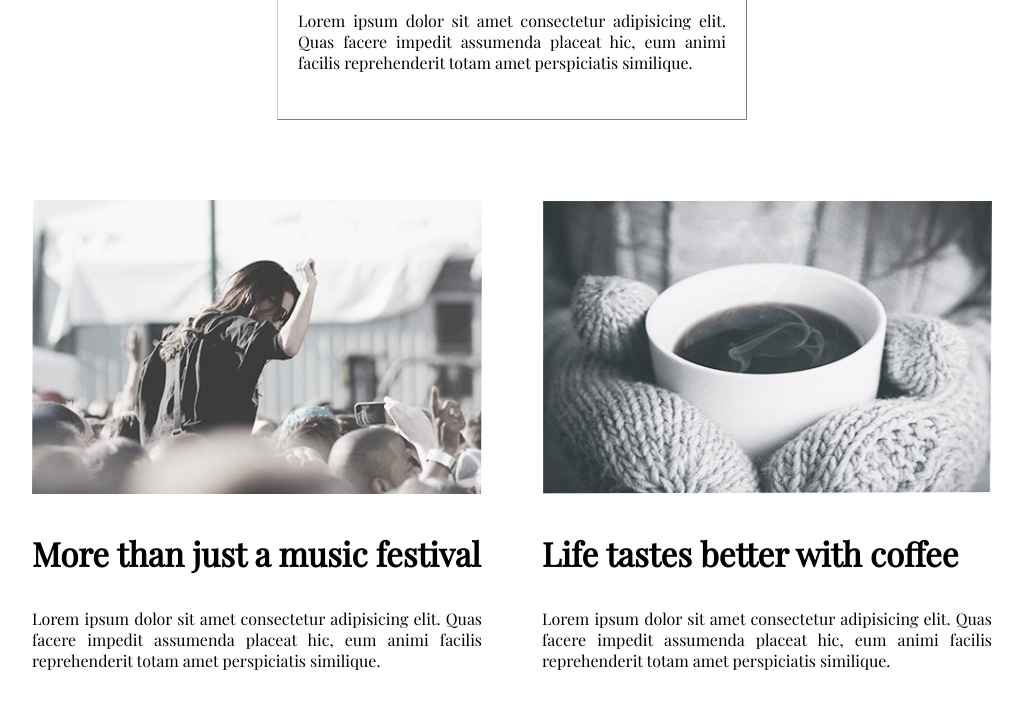
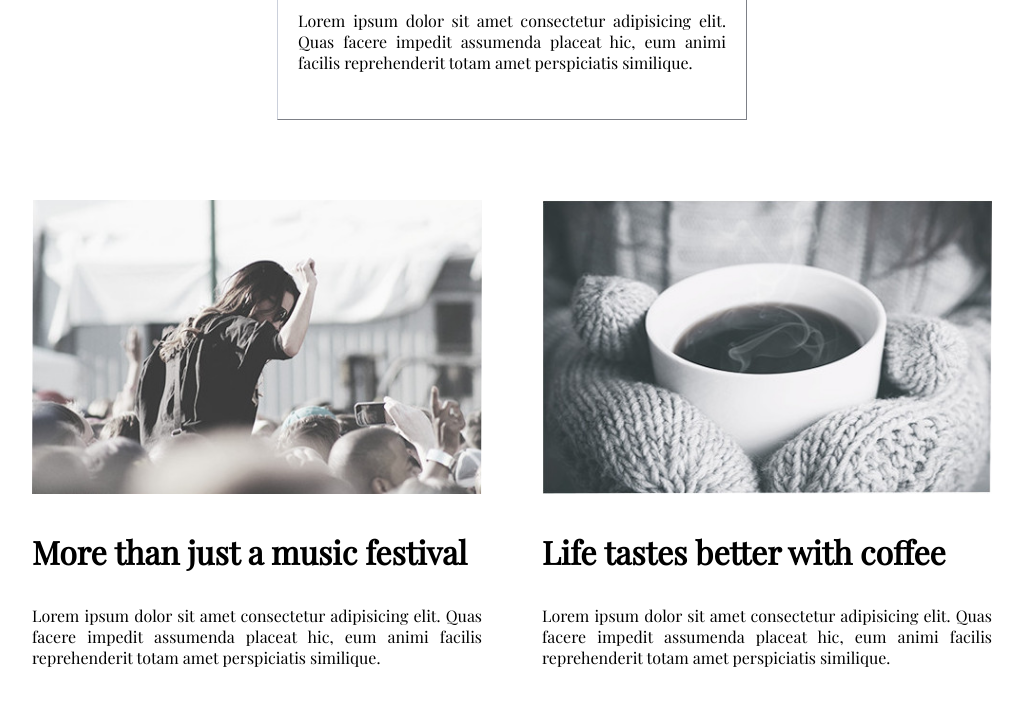
Before and after one commit to KseniyaRoskoshnaya/KseniyaRoskoshnaya.github.io, a plain HTML site: page Module-3/homework.html in a window 1280 px wide. Shown: the part 569-1278 px from the top of the page, without its empty margins (128-1151 px from the left). Drawn offline with nearby package versions, Linux system fonts and the light colour scheme.

Commit message:
module-3

```diff
--- a/Module-3/homework.css
+++ b/Module-3/homework.css
@@ -64,5 +64,5 @@ p {
 }
 
 .items h3 {
-    font-size: 33px;
+    font-size: 32px;
 }
```
